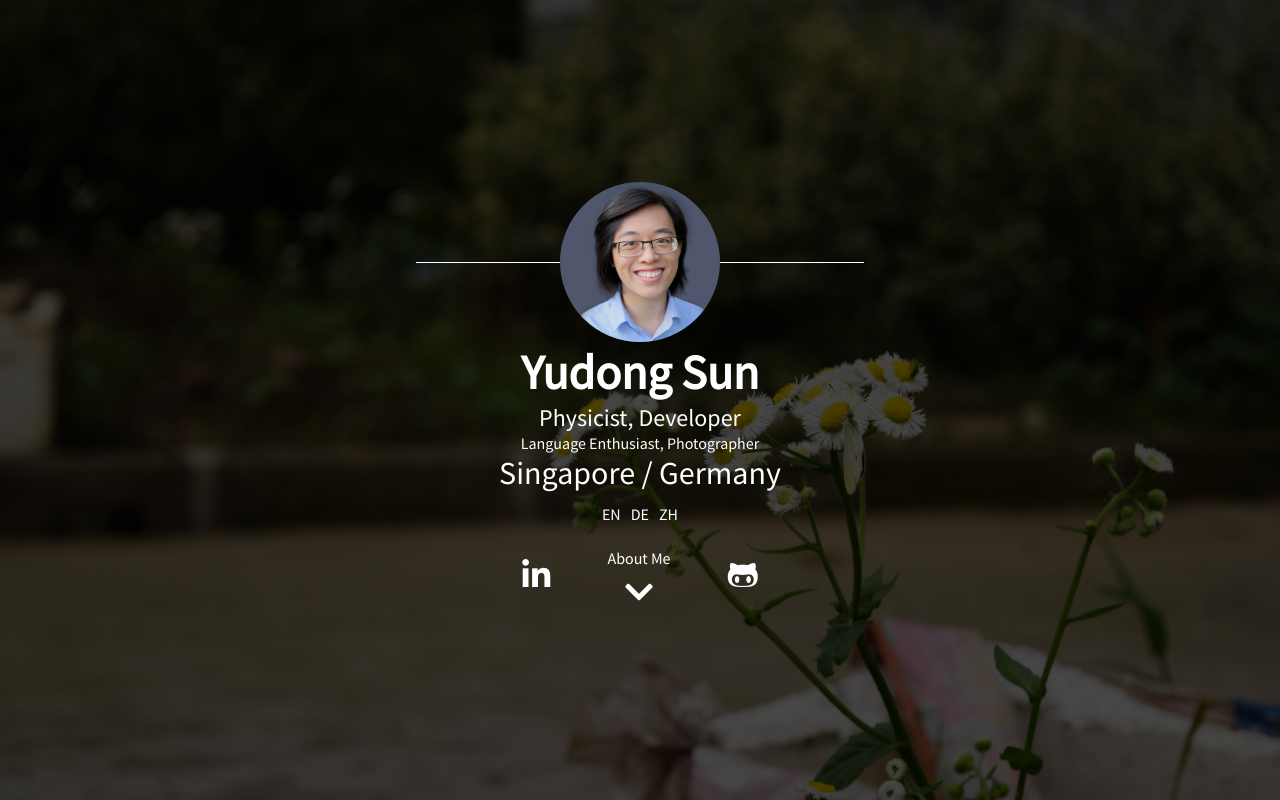
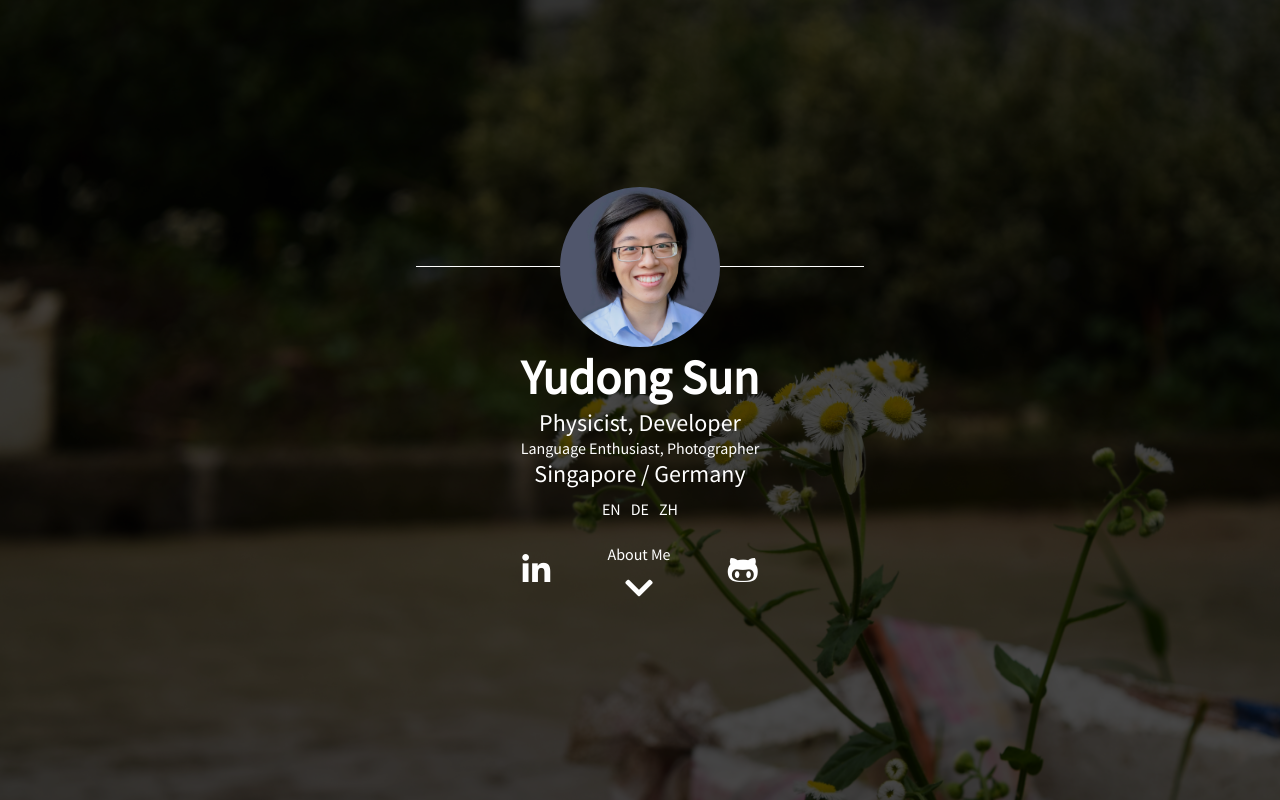
Before and after one commit to sunjerry019/profile-repo, a PHP site: page / in a window 1280 px wide. Run offline with PHP 8.4, Linux system fonts and the light colour scheme; some libraries are stand-ins or nearby versions.

Commit message:
add random number to stylesheet to prevent caching

```diff
--- a/include/style.css
+++ b/include/style.css
@@ -13,7 +13,7 @@ a[href^="mailto:"]:active { color: #06c; }
 {
     text-align: center;
     background-color: #454545;
-    background-image: url('assets/background.jpg');
+    background-image: url('../assets/background.jpg');
     background-size: cover;
     width: 100%;
     /* padding-top: 20px;
@@ -83,7 +83,7 @@ a[href^="mailto:"]:active { color: #06c; }
     #header.full span#name              { font-size: 3em; }
     #header.full span#expertise         { font-weight: 300; font-size: 1.5em; }
     #header.full span#small_expertise   { font-weight: 300; font-size: 1em; }
-    #header.full span#countries         { font-size: 2em; }
+    #header.full span#countries         { font-size: 1.5em; }
 
     #header.full #profile-photo .photoflank { height: 0px; border-top: 1px solid white; width: 10em; display: inline-block; margin: 0px 1.5em; }
 
--- a/index.php
+++ b/index.php
@@ -1,5 +1,5 @@
 <?php session_start(); ?>
-<?php require_once 'include/strings.php' ?>
+<?php require_once 'include/strings.php'; ?>
 <!DOCTYPE HTML>
 
 <html <?php if($lang == "zh"){ echo "class='hl_zh'"; } ?> >
@@ -7,7 +7,7 @@
         <title>Yudong Sun</title>
         <link href="//fonts.googleapis.com/css?family=Roboto+Mono|Source+Sans+Pro" rel="stylesheet">
         <link rel="stylesheet" href="//use.fontawesome.com/releases/v5.0.13/css/all.css" integrity="sha384-DNOHZ68U8hZfKXOrtjWvjxusGo9WQnrNx2sqG0tfsghAvtVlRW3tvkXWZh58N9jp" crossorigin="anonymous">
-        <link rel="stylesheet" href="include/style.css" type="text/css"/>
+        <link rel="stylesheet" href="include/style.css<?php echo '?v='.rand(); ?>" type="text/css"/>
         <?php
         if($lang == "zh")
         {
@@ -17,6 +17,7 @@
         ?>
         <script src="https://ajax.googleapis.com/ajax/libs/jquery/3.3.1/jquery.min.js"></script>
         <script src="include/script.js"></script>
+        <meta charset="utf-8"/>
     </head>
     <body>
         <div id="header" class="full">
```
